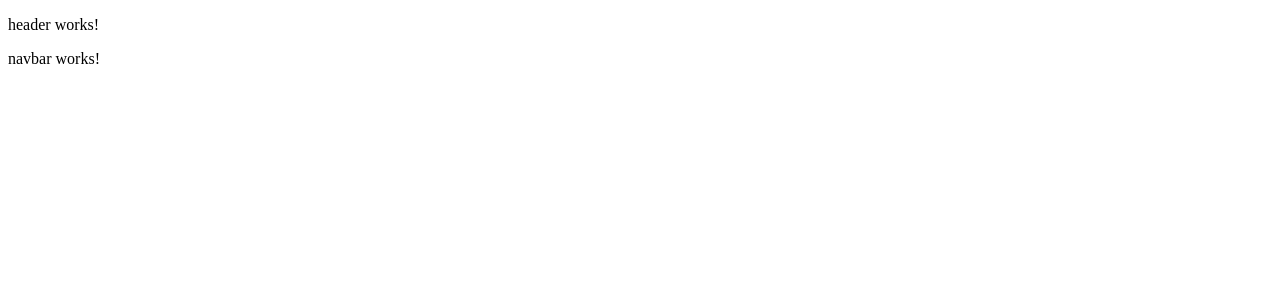
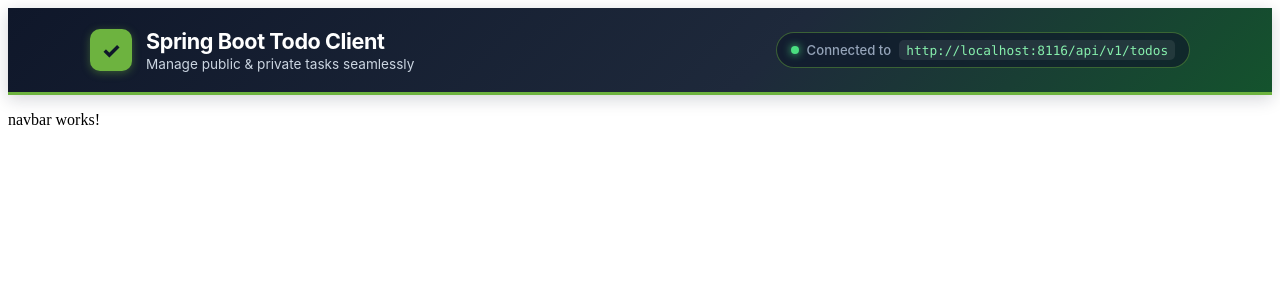
Before and after one commit to isk6708/springboot-series, an Angular app in the folder lab-raj-app/: page / in a window 1280 px wide. Shown: the top 300 px of the page. Built offline with nearby package versions, Linux system fonts and the light colour scheme.

Commit message:
Sample Header CSS

```diff
--- a/lab-raj-app/src/app/header/header.css
+++ b/lab-raj-app/src/app/header/header.css
@@ -0,0 +1,103 @@
+.app-header {
+  background: linear-gradient(135deg, #0f172a 0%, #1e293b 60%, #14532d 100%);
+  color: #f8fafc;
+  padding: 1.25rem 1.5rem;
+  border-bottom: 3px solid #6db33f; /* Spring Boot signature green */
+  box-shadow: 0 4px 16px rgba(15, 23, 42, 0.18);
+  font-family: -apple-system, BlinkMacSystemFont, "Segoe UI", Roboto, sans-serif;
+}
+
+.header-container {
+  max-width: 1100px;
+  margin: 0 auto;
+  display: flex;
+  flex-wrap: wrap;
+  align-items: center;
+  justify-content: space-between;
+  gap: 1rem;
+}
+
+.brand-group {
+  display: flex;
+  align-items: center;
+  gap: 0.875rem;
+}
+
+.brand-icon {
+  width: 42px;
+  height: 42px;
+  border-radius: 10px;
+  background-color: #6db33f;
+  color: #0f172a;
+  font-size: 1.35rem;
+  font-weight: 800;
+  display: flex;
+  align-items: center;
+  justify-content: center;
+  box-shadow: 0 2px 8px rgba(109, 179, 63, 0.4);
+  flex-shrink: 0;
+}
+
+.app-header h1 {
+  margin: 0;
+  font-size: 1.35rem;
+  font-weight: 700;
+  letter-spacing: -0.02em;
+  color: #ffffff;
+}
+
+.subtitle {
+  margin: 0.15rem 0 0;
+  font-size: 0.85rem;
+  color: #cbd5e1;
+}
+
+.api-badge {
+  display: inline-flex;
+  align-items: center;
+  gap: 0.5rem;
+  background: rgba(15, 23, 42, 0.65);
+  border: 1px solid rgba(109, 179, 63, 0.45);
+  padding: 0.45rem 0.85rem;
+  border-radius: 999px;
+  font-size: 0.82rem;
+  color: #e2e8f0;
+  backdrop-filter: blur(6px);
+}
+
+.status-dot {
+  width: 8px;
+  height: 8px;
+  border-radius: 50%;
+  background-color: #4ade80;
+  box-shadow: 0 0 8px #4ade80;
+  flex-shrink: 0;
+}
+
+.status-label {
+  color: #94a3b8;
+  font-weight: 500;
+}
+
+.api-badge code {
+  font-family: "Fira Code", Consolas, Monaco, monospace;
+  color: #86efac;
+  background: rgba(255, 255, 255, 0.08);
+  padding: 0.15rem 0.45rem;
+  border-radius: 5px;
+  font-size: 0.8rem;
+}
+
+/* Mobile responsiveness */
+@media (max-width: 640px) {
+  .header-container {
+    flex-direction: column;
+    align-items: flex-start;
+  }
+
+  .api-badge {
+    width: 100%;
+    box-sizing: border-box;
+    overflow-x: auto;
+  }
+}
--- a/lab-raj-app/src/app/header/header.html
+++ b/lab-raj-app/src/app/header/header.html
@@ -1 +1,17 @@
-<p>header works!</p>
+<header class="app-header">
+  <div class="header-container">
+    <div class="brand-group">
+      <div class="brand-icon" aria-hidden="true">✓</div>
+      <div>
+        <h1>Spring Boot Todo Client</h1>
+        <p class="subtitle">Manage public &amp; private tasks seamlessly</p>
+      </div>
+    </div>
+
+    <div class="api-badge" title="Backend API Endpoint">
+      <span class="status-dot"></span>
+      <span class="status-label">Connected to</span>
+      <code>http://localhost:8116/api/v1/todos</code>
+    </div>
+  </div>
+</header>
```
